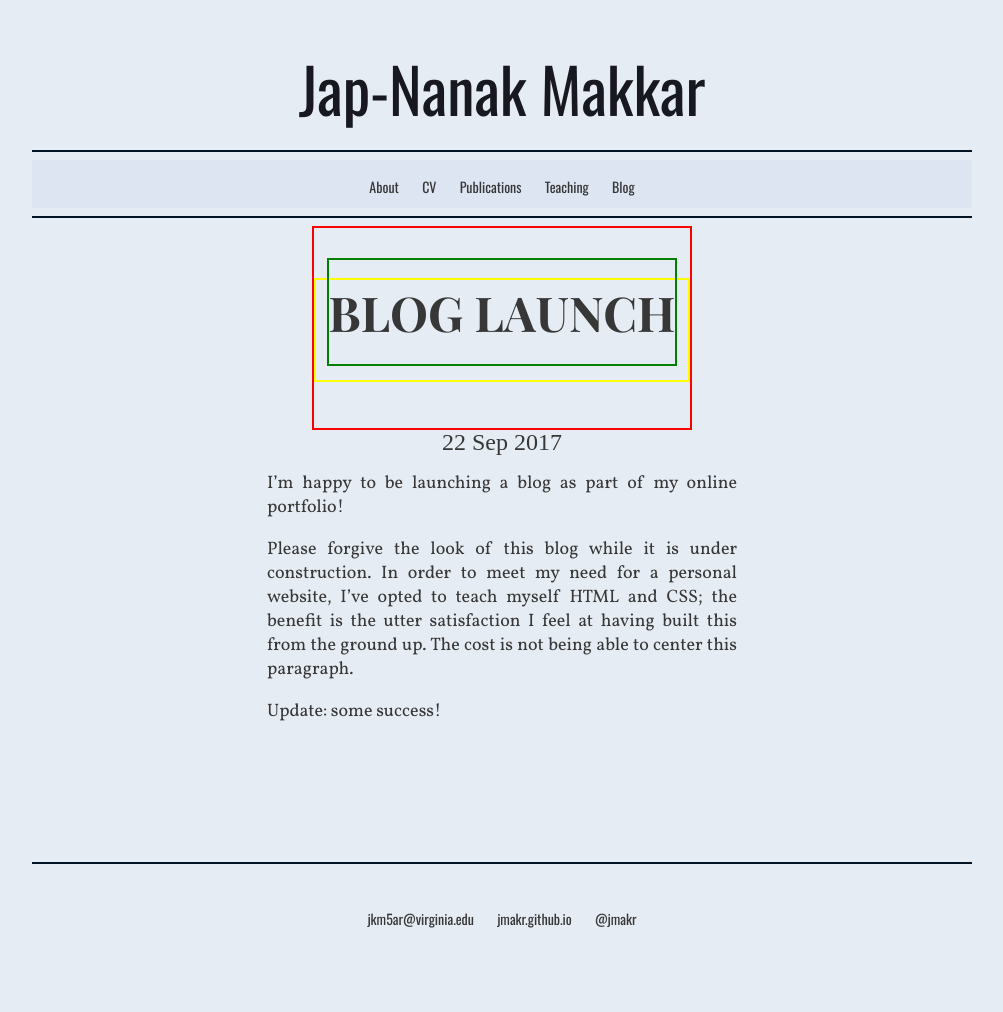
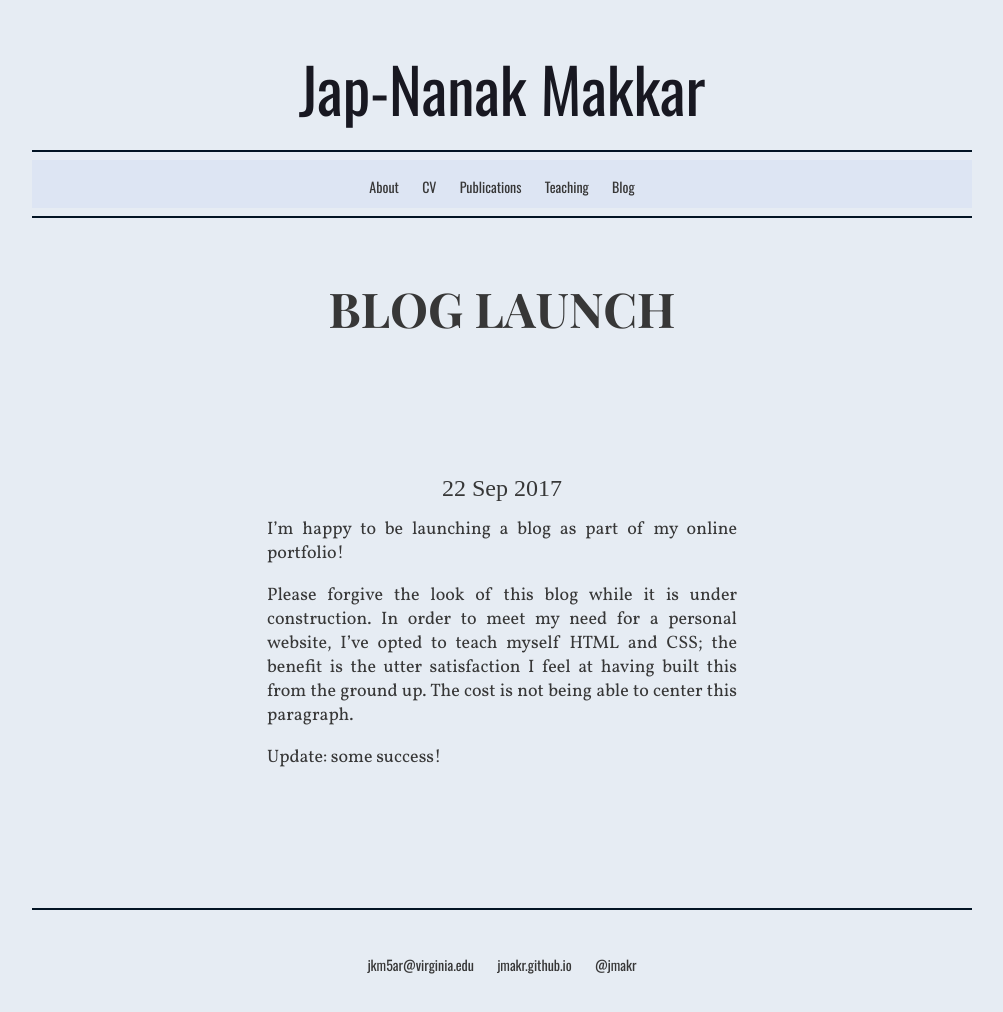
Before and after one commit to jmakr/jmakr.github.io, a Jekyll site: the page built from _posts/2017-09-22-Blog-Launch.md, in a window 1280 px wide. Shown: the whole page, without its empty margins (138-1141 px from the left). Built offline with Jekyll 4.4.1, drawn with Linux system fonts in a browser that asks for light colours; some web fonts are replaced; before the commit the page ends 966 px from its top, so only the background shows below that.

Commit message:
Update main.css

```diff
--- a/css/main.css
+++ b/css/main.css
@@ -108,7 +108,7 @@
 	margin-left: auto;
 
 
-	border: 2px solid red;
+
 
 
 }
@@ -117,7 +117,7 @@
 	margin-top: 50px;
 	margin-bottom:50px;
 
-	border: 2px solid yellow;
+
 
 }
 
@@ -309,7 +309,7 @@
 
 	text-align: center;
     color:#373737;  /* charcoal  */
-   border: 2px solid green;
+
 
 }
 
```
